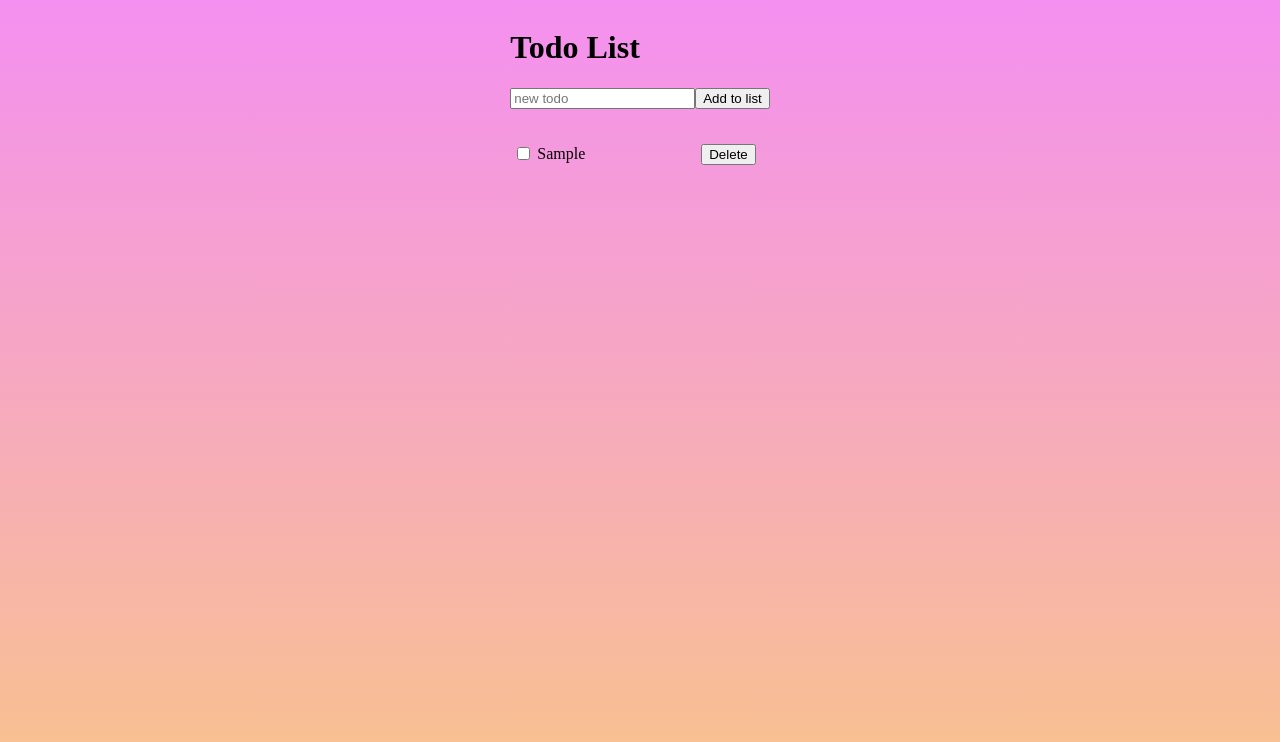
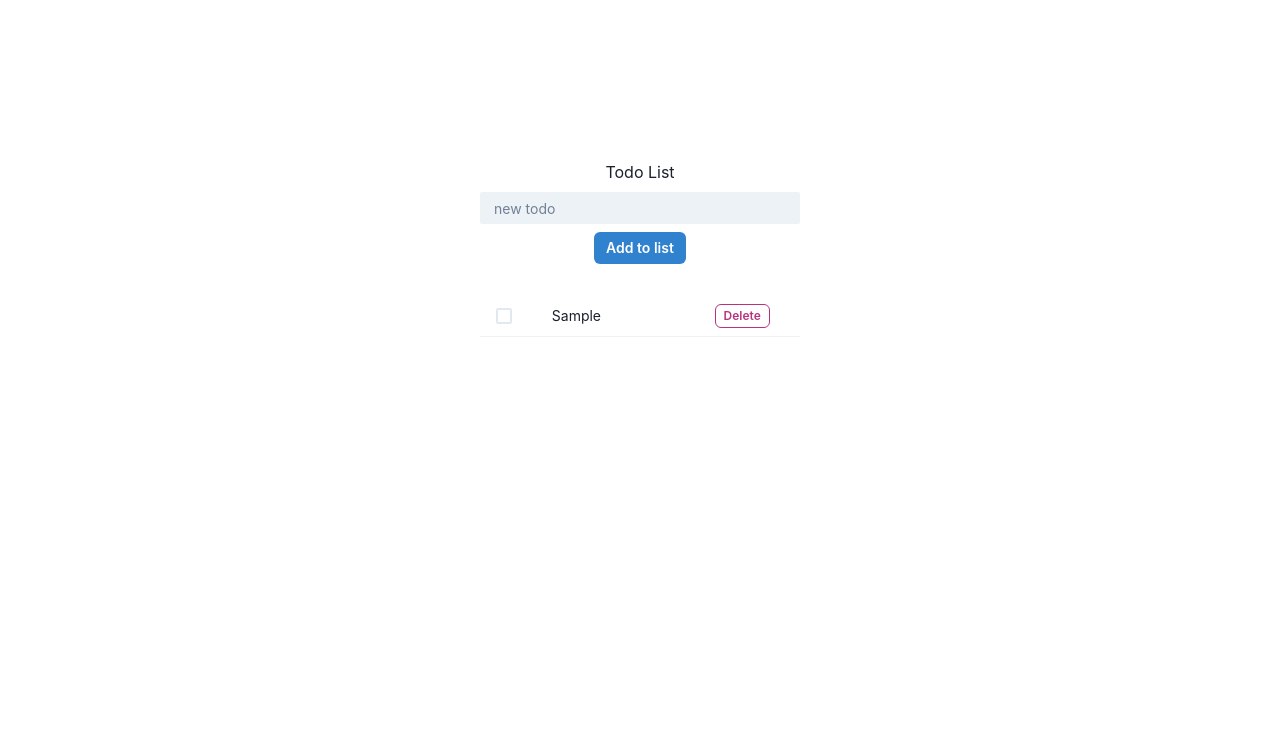
Before and after one commit to kagye/todo-list, a React (Vite) app: page / in a window 1280 px wide. Both pictures are taken after typing "Sample" into the empty fields and a click on the button "Add to list". Shown: the top 742 px of the page. Built offline with nearby package versions, Linux system fonts and the light colour scheme.

Commit message:
(feat): add chakra theming

```diff
--- a/src/App.css
+++ b/src/App.css
@@ -2,4 +2,5 @@
   display: flex;
   justify-content: center;
   align-items: center;
+  padding-top: 20vh;
 }
--- a/src/App.tsx
+++ b/src/App.tsx
@@ -1,6 +1,7 @@
 import { useState, useRef, useEffect } from 'react';
 import './App.css';
 import TodoDisplay from './components/TodoDisplay';
+import { Button, Input, VStack } from '@chakra-ui/react';
 
 export interface TodoItem {
   id: number;
@@ -81,14 +82,25 @@ function App() {
   return (
     <div className="App">
       <div className="todolist">
-        <h1>Todo List</h1>
-        <input
-          onKeyDown={handleOnEnterPressed}
-          ref={inputRef}
-          type="text"
-          placeholder="new todo"
-        ></input>
-        <button onClick={handleAddItem}>Add to list</button>
+        <VStack>
+          <h1>Todo List</h1>
+          <Input
+            onKeyDown={handleOnEnterPressed}
+            ref={inputRef}
+            type="text"
+            placeholder="new todo"
+            variant="filled"
+            size="sm"
+          ></Input>
+          <Button
+            colorScheme="blue"
+            size="sm"
+            variant="solid"
+            onClick={handleAddItem}
+          >
+            Add to list
+          </Button>
+        </VStack>
         <TodoDisplay onChecked={handleCheckedItem} onClick={handleDeleteItem}>
           {todos}
         </TodoDisplay>
--- a/src/components/TodoDisplay.tsx
+++ b/src/components/TodoDisplay.tsx
@@ -1,5 +1,14 @@
 import React from 'react';
 import { TodoItem } from '../App';
+import {
+  Button,
+  Checkbox,
+  Table,
+  Tbody,
+  Tr,
+  Td,
+  TableContainer,
+} from '@chakra-ui/react';
 interface Props {
   children: TodoItem[];
   onClick: (id: number) => void;
@@ -8,25 +17,33 @@ interface Props {
 
 const TodoDisplay = ({ children, onClick, onChecked }: Props) => {
   return (
-    <table>
-      <tbody>
-        {children.map((item) => (
-          <tr key={item.id}>
-            <td>
-              <input
-                onChange={() => onChecked(item.id)}
-                checked={item.completed}
-                type="checkbox"
-              ></input>
-            </td>
-            <td>{item.description}</td>
-            <td>
-              <button onClick={() => onClick(item.id)}>Delete</button>
-            </td>
-          </tr>
-        ))}
-      </tbody>
-    </table>
+    <TableContainer>
+      <Table size="sm" variant="simple">
+        <Tbody>
+          {children.map((item) => (
+            <Tr key={item.id}>
+              <Td>
+                <Checkbox
+                  onChange={() => onChecked(item.id)}
+                  isChecked={item.completed}
+                />
+              </Td>
+              <Td onClick={() => onChecked(item.id)}>{item.description}</Td>
+              <Td>
+                <Button
+                  colorScheme="pink"
+                  size="xs"
+                  variant="outline"
+                  onClick={() => onClick(item.id)}
+                >
+                  Delete
+                </Button>
+              </Td>
+            </Tr>
+          ))}
+        </Tbody>
+      </Table>
+    </TableContainer>
   );
 };
 
--- a/src/index.css
+++ b/src/index.css
@@ -29,3 +29,7 @@ table {
 tr td:nth-child(2) {
   min-width: 10em;
 }
+
+.todolist {
+  min-width: 20em;
+}
--- a/src/main.tsx
+++ b/src/main.tsx
@@ -1,10 +1,13 @@
-import React from 'react'
-import ReactDOM from 'react-dom/client'
-import App from './App'
-import './index.css'
+import React from 'react';
+import ReactDOM from 'react-dom/client';
+import { ChakraProvider } from '@chakra-ui/react';
+import App from './App';
+import './index.css';
 
 ReactDOM.createRoot(document.getElementById('root') as HTMLElement).render(
   <React.StrictMode>
-    <App />
-  </React.StrictMode>,
-)
+    <ChakraProvider>
+      <App />
+    </ChakraProvider>
+  </React.StrictMode>
+);
```
